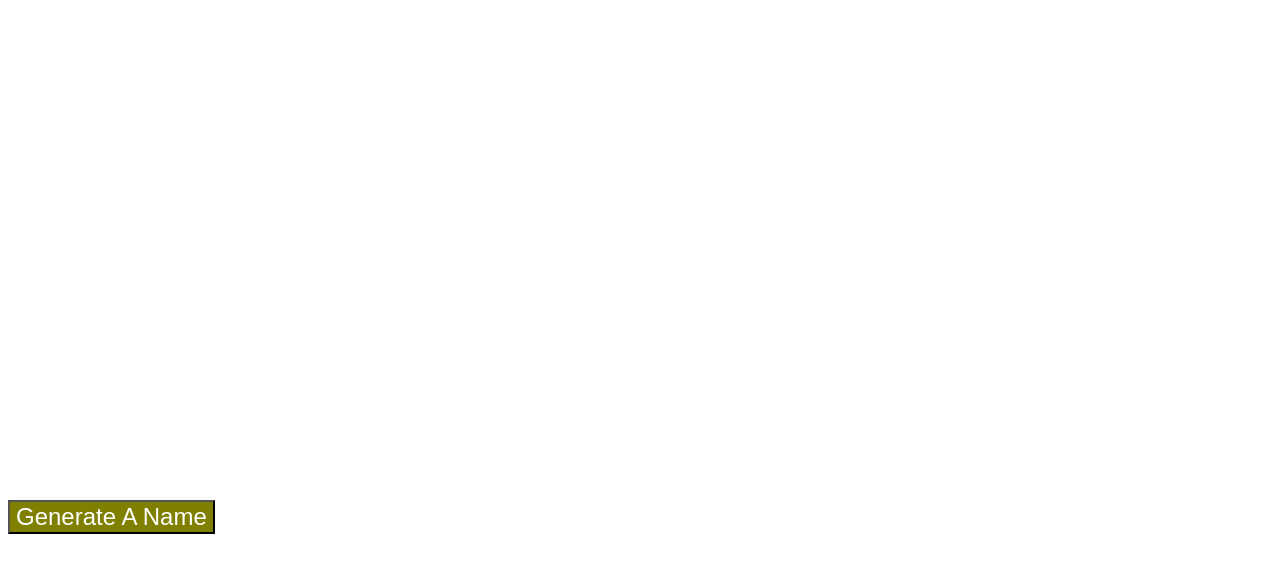
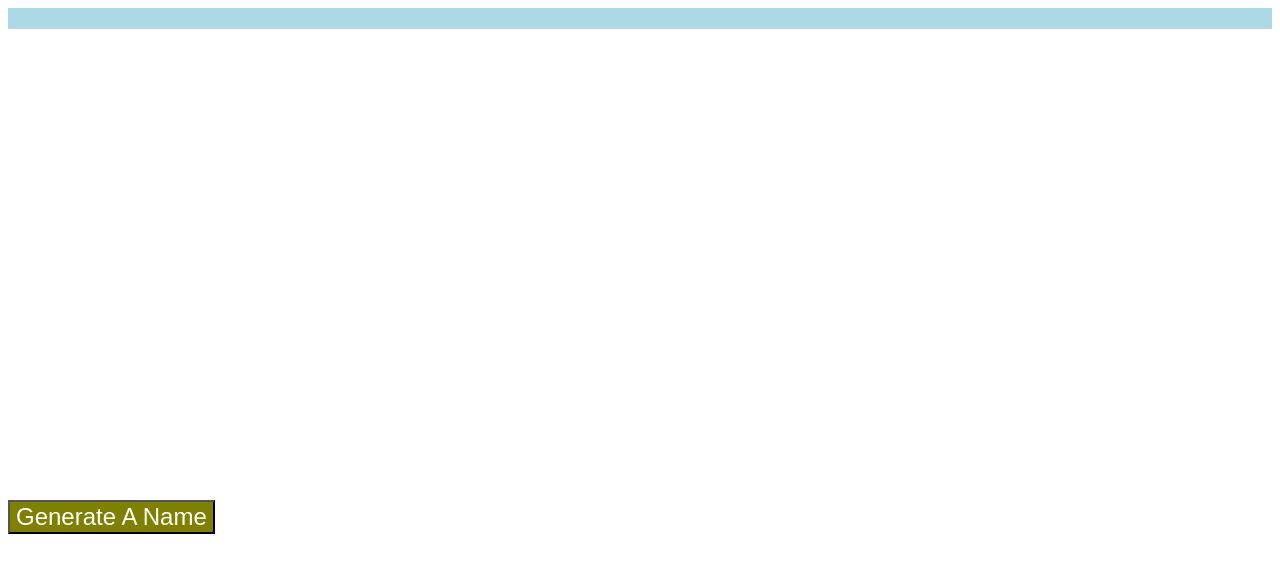
Before and after one commit to noahj1422/alpine.exercise2, a plain HTML site: page index.html in a window 1280 px wide. Drawn offline with nearby package versions, Linux system fonts and the light colour scheme.

Commit message:
Style Changes

```diff
--- a/screen.css
+++ b/screen.css
@@ -2,10 +2,9 @@
     display: flex;
     flex-direction: column;
     justify-content: center;
+    gap: 50px;
+    background-color: lightblue;
 }
-
-
-
 
 
 .numberButton {
```
